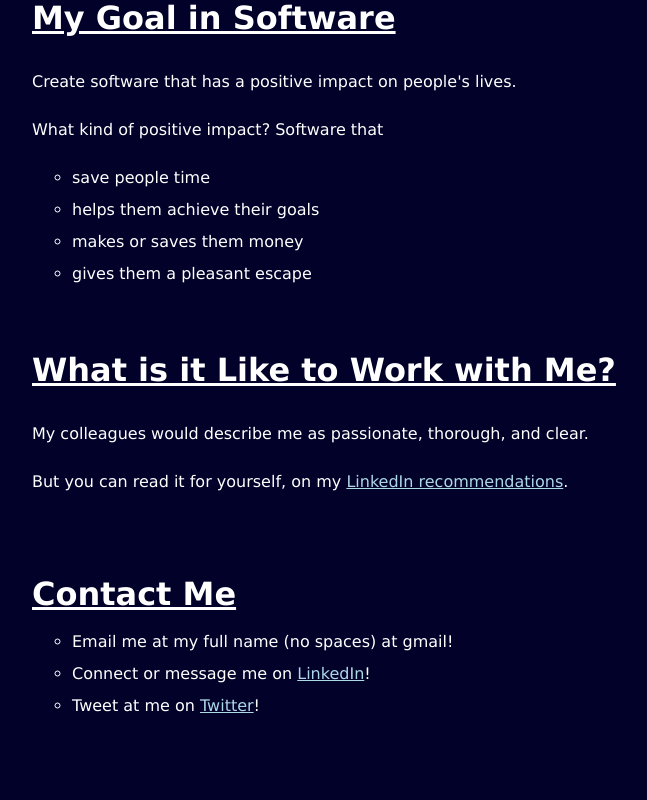
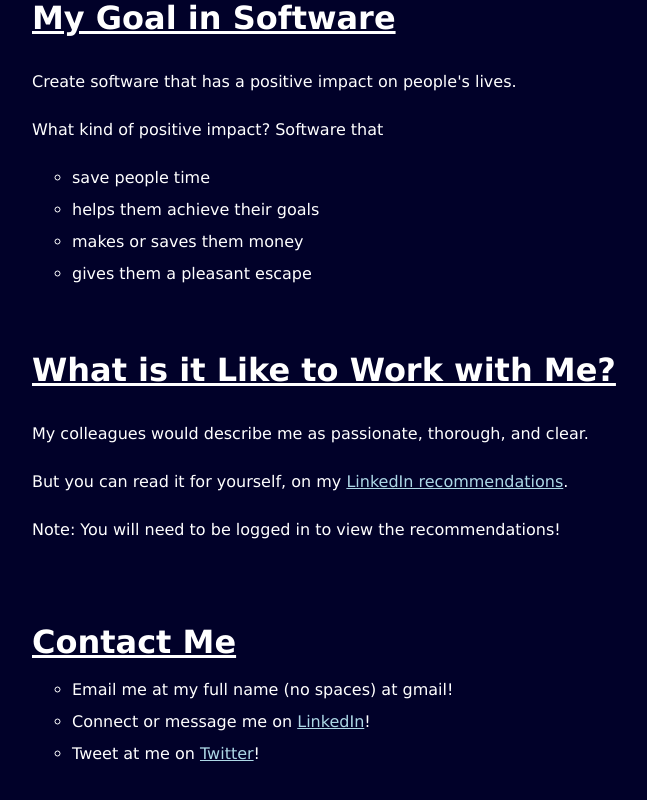
Before and after one commit to pauljstales/personalwebsitev2, a React (Create React App) app: page / in a window 1280 px wide. Shown: the part 1966-2766 px from the top of the page, without its empty margins (0-647 px from the left). Before the commit the page ends 2720 px from the top, so only its background shows below. Built offline with nearby package versions, Linux system fonts and the light colour scheme.

Commit message:
recommendations warning

```diff
--- a/src/App/App.tsx
+++ b/src/App/App.tsx
@@ -102,6 +102,7 @@ function App() {
                     </a>
                     .
                 </p>
+                <p>Note: You will need to be logged in to view the recommendations!</p>
             </section>
             <section className='section'>
                 <h1>Contact Me</h1>
```
